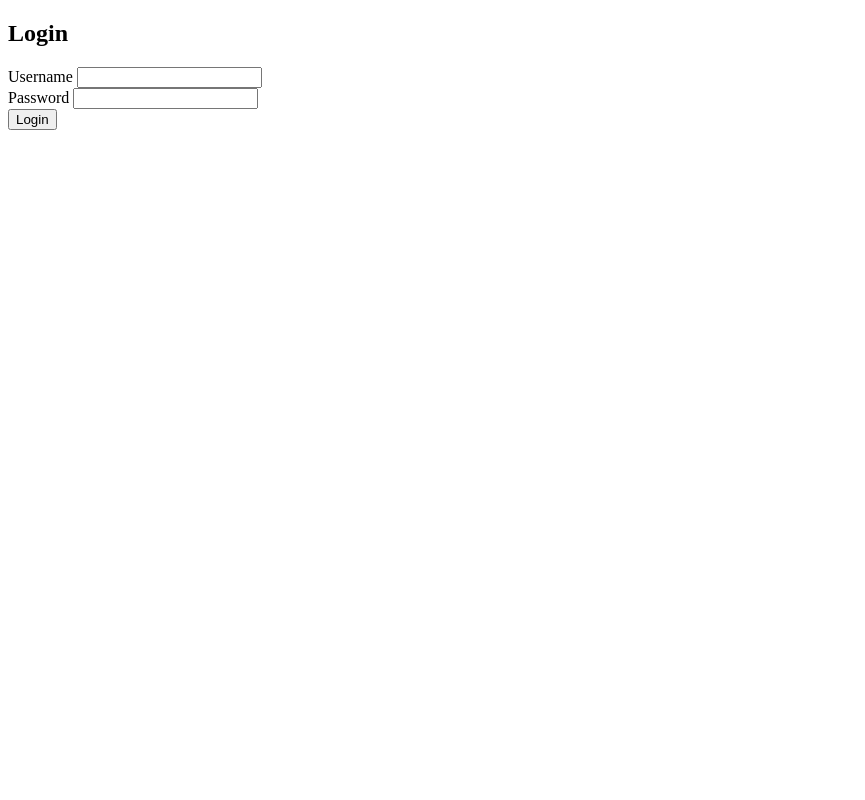
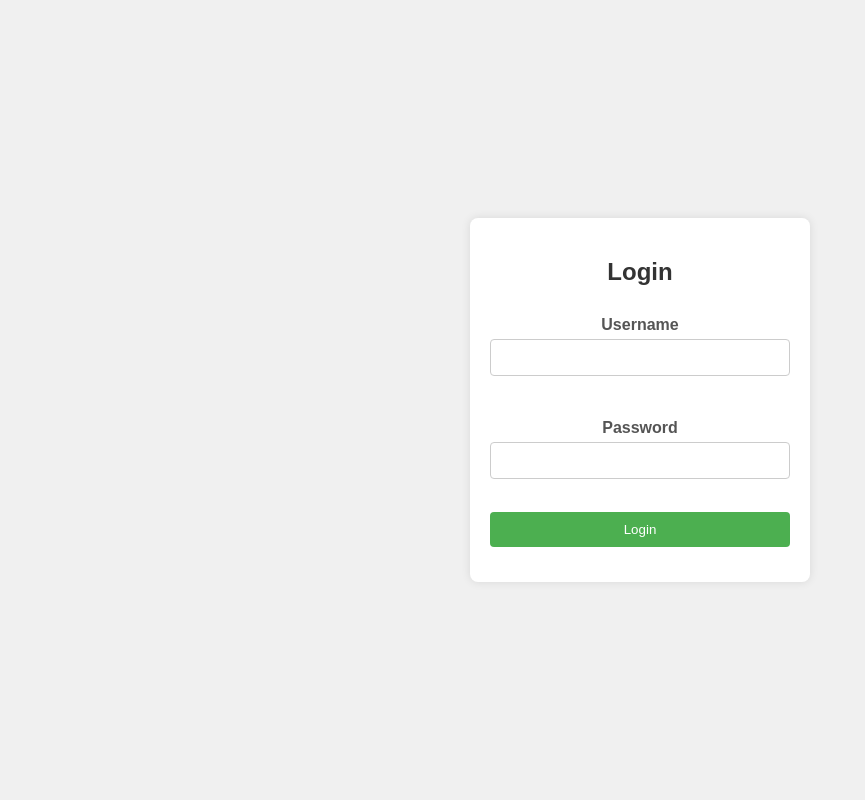
Before and after one commit to Manankiran/mywebapp, a Flask app: page /login in a window 1280 px wide. Shown: the whole page, without its empty margins (0-865 px from the left). Run offline with Flask 3, Linux system fonts and the light colour scheme.

Commit message:
Add new login feature with improved CSS styling

```diff
--- a/templates/login.html
+++ b/templates/login.html
@@ -4,8 +4,59 @@
     <meta charset="UTF-8">
     <meta name="viewport" content="width=device-width, initial-scale=1.0">
     <title>Login</title>
+    <style>
+        body {
+            font-family: Arial, sans-serif;
+            background-color: #f0f0f0;
+            display: flex;
+            justify-content: center;
+            align-items: center;
+            height: 100vh;
+            margin: 0;
+        }
+        .login-container {
+            background-color: #fff;
+            padding: 20px;
+            border-radius: 8px;
+            box-shadow: 0 0 10px rgba(0, 0, 0, 0.1);
+            width: 300px;
+            text-align: center;
+        }
+        h2 {
+            margin-bottom: 20px;
+            color: #333;
+        }
+        form {
+            display: flex;
+            flex-direction: column;
+        }
+        label {
+            margin: 10px 0 5px;
+            font-weight: bold;
+            color: #555;
+        }
+        input {
+            padding: 10px;
+            border: 1px solid #ccc;
+            border-radius: 4px;
+            margin-bottom: 15px;
+        }
+        input[type="submit"] {
+            background-color: #4CAF50;
+            color: white;
+            border: none;
+            cursor: pointer;
+        }
+        input[type="submit"]:hover {
+            background-color: #45a049;
+        }
+        p {
+            color: #e74c3c;
+        }
+    </style>
 </head>
 <body>
+    <div class="login-container">
         <h2>Login</h2>
         <form method="POST" action="">
             {{ form.hidden_tag() }}
@@ -16,5 +67,6 @@
         {% for message in get_flashed_messages() %}
             <p>{{ message }}</p>
         {% endfor %}
+    </div>
 </body>
 </html>
```
Also changed, not shown: 1 other file. Lines whose indentation alone changed are shown as unchanged.
